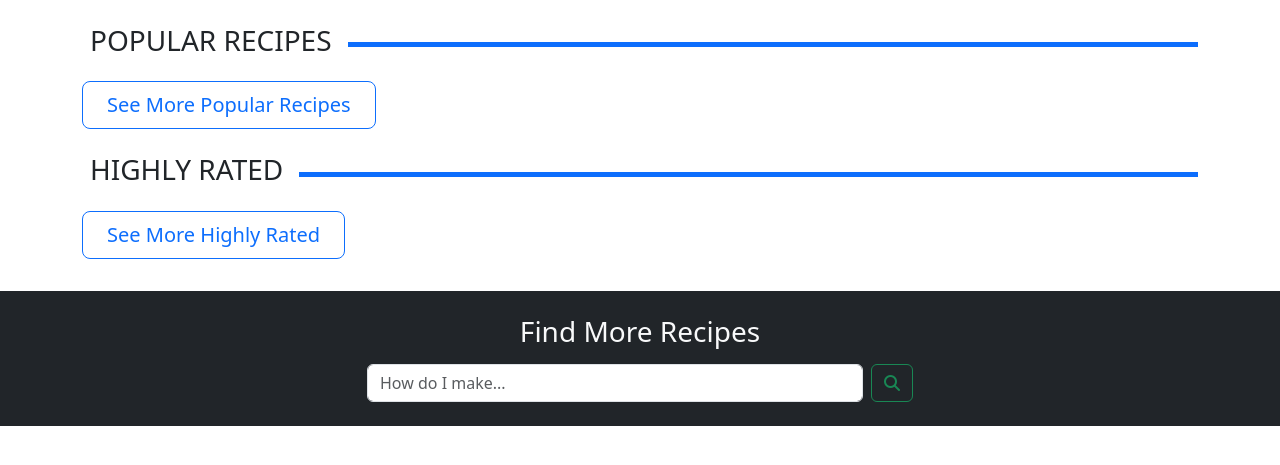
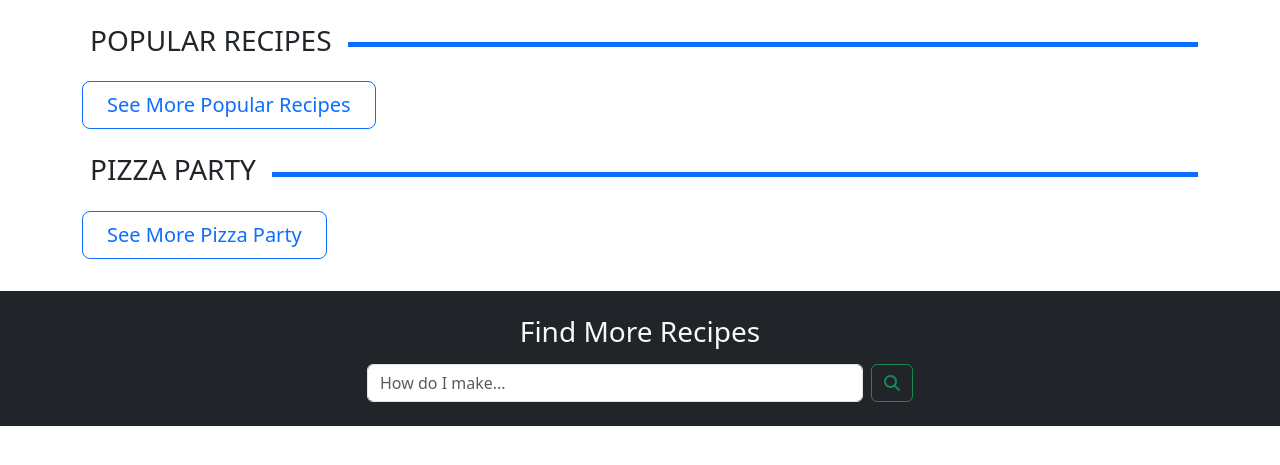
Before and after one commit to albeto4000/recipe-recommender, a Django app: page /recipes/ in a window 1280 px wide. Shown: the part 58-523 px from the top of the page. Run offline with Django 4.2, Linux system fonts and the light colour scheme; data that the repository does not hold is empty; some libraries are stand-ins or nearby versions.

Commit message:
Updated recommendation ssection links to include the query parameter in their redirect

```diff
--- a/app/recipes/templates/recipes/index.html
+++ b/app/recipes/templates/recipes/index.html
@@ -48,7 +48,7 @@
 			</a>
 			{% endfor %}
 			</div>
-			<a href={% url rec.url %}>
+			<a href="{{ rec.url }}"">
 				<button type="button" class="btn btn-outline-primary btn-lg mt-3 px-4 py-2" >See More {{ rec.category|title }}</button>
 			</a>
 		</section>
--- a/app/recipes/views.py
+++ b/app/recipes/views.py
@@ -1,9 +1,10 @@
 from django.db.models import F
 from django.http import HttpResponseRedirect
-from django.shortcuts import get_object_or_404, render
+from django.shortcuts import get_object_or_404, render, redirect
 from django.urls import reverse
 from django.views import generic
 from django.core.paginator import Paginator
+from django.utils.http import urlencode
 
 import re
 import pandas as pd
@@ -12,21 +13,24 @@ from .models import Recipe, Rating
 
 
 def index(request):
- pop_rec_category = "popular recipes"
- pop_rec_list = Recipe.objects.order_by("-review_count")[:8]
- pop_rec_link = 'recipes:browse'
+	base_url = reverse("recipes:browse")
 
- pop_rec = {'category': pop_rec_category, 'list': pop_rec_list, 'url': pop_rec_link}
+	pop_rec_category = "popular recipes"
+	pop_rec_list = Recipe.objects.order_by("-review_count")[:8]
+	pop_rec_link = base_url
 
- rate_rec_category = "highly rated"
- rate_rec_list = Recipe.objects.order_by("-aggregated_rating")[:8]
- rate_rec_link = "recipes:browse"
+	pop_rec = {'category': pop_rec_category, 'list': pop_rec_list, 'url': pop_rec_link}
 
- rate_rec = {'category': rate_rec_category, 'list': rate_rec_list, 'url': rate_rec_link}
+	pizza_category = "pizza party"
+	pizza_list = Recipe.objects.filter(name__icontains='pizza').order_by("-review_count")[:8]
+	pizza_query = urlencode({'query': 'pizza'})
+	pizza_link = f"{base_url}?{pizza_query}"
 
- return render(request, 'recipes/index.html', {
-     'recs': [pop_rec, rate_rec]
- })
+	pizza_rec = {'category': pizza_category, 'list': pizza_list, 'url': pizza_link}
+
+	return render(request, 'recipes/index.html', {
+		'recs': [pop_rec, pizza_rec]
+	})
 
 
 def browse(request):
```
